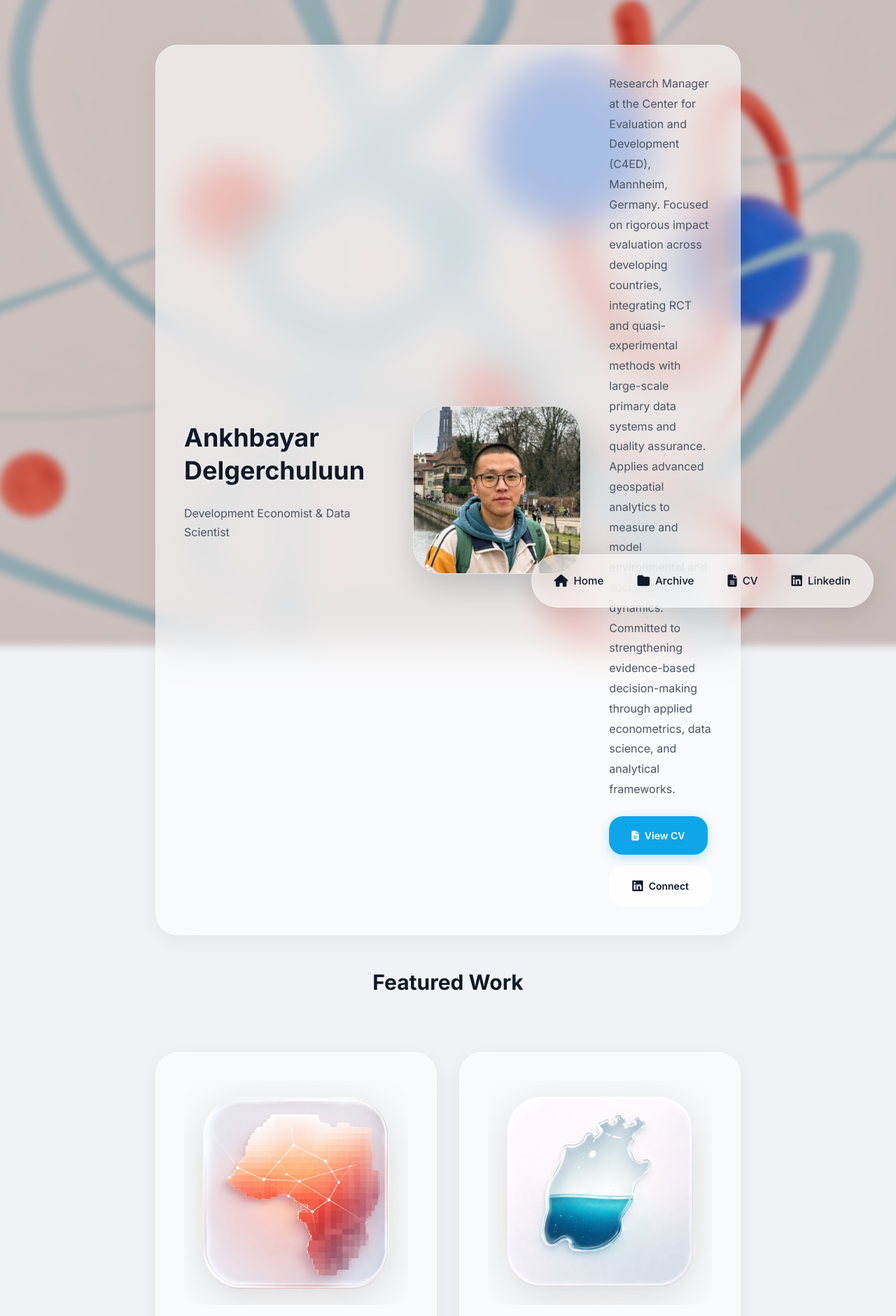
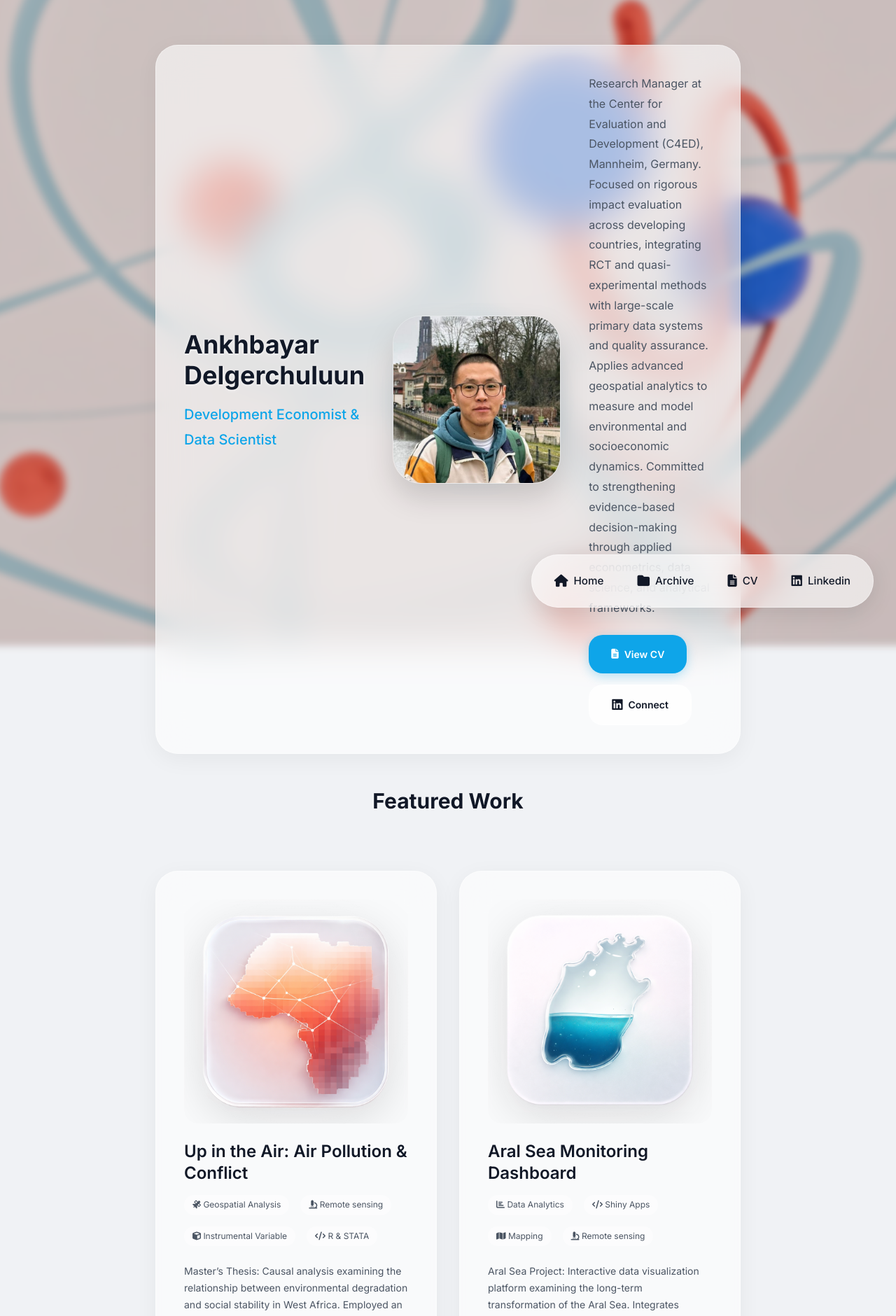
Before and after one commit to ankhaa0813/ankhbayar, a Jekyll site: the page built from index.md, in a window 1280 px wide. Shown: the top 1880 px of the page at 70% size. Built offline with Jekyll 4.4.1, drawn with Linux system fonts in a browser that asks for light colours.

Commit message:
Update class names in style.scss for consistency

```diff
--- a/assets/css/style.scss
+++ b/assets/css/style.scss
@@ -170,7 +170,7 @@ body {
     text-align: left;
 
     // Updated from .hero-content to match your new .md blocks
-    .hero-header, .hero-body {
+    .hero-content, .hero-body {
         flex: 1;
 
         h1 {
```
